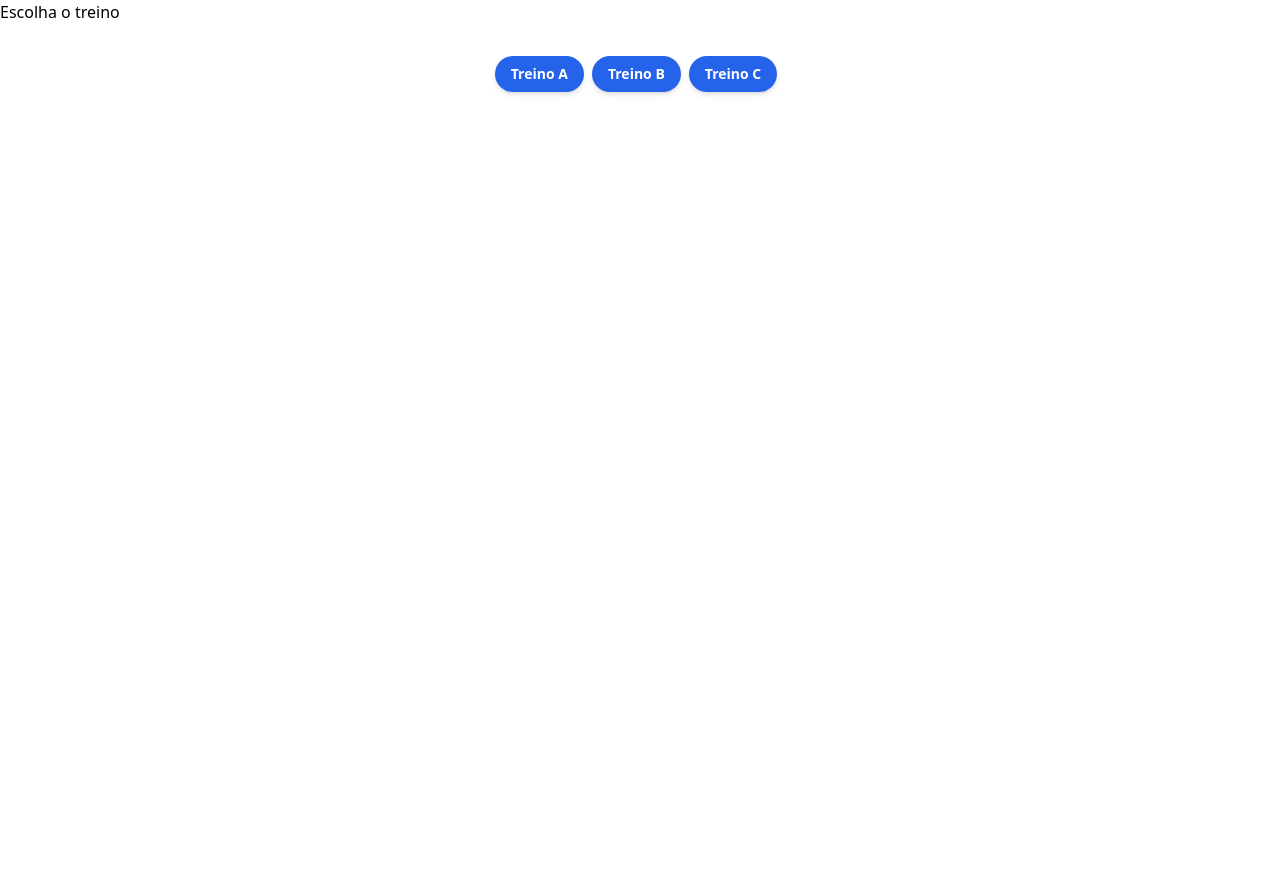
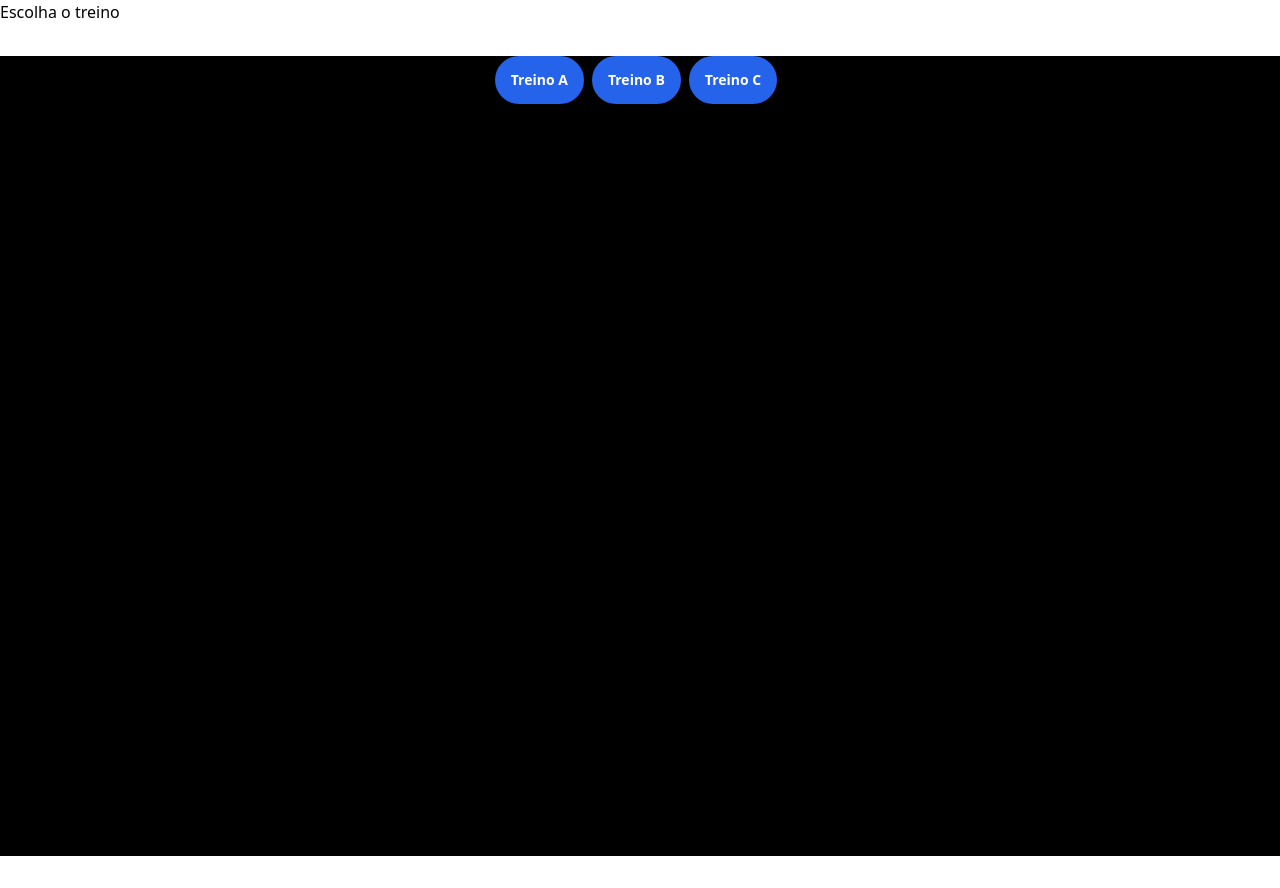
Before and after one commit to GabrielRodriguesMachado/gym, a React (Create React App) app: page / in a window 1280 px wide. Before the commit the page ends 800 px from the top, so only its background shows below. Built offline with nearby package versions, Linux system fonts and the light colour scheme.

Commit message:
modo black add na tela de escolha

```diff
--- a/src/App.js
+++ b/src/App.js
@@ -36,21 +36,21 @@ function App() {
       <h1>Escolha o treino</h1>
       {
         treinoSelecionado ? (
-      <div className="justify-center my-8 select-none flex">
+      <div className="justify-center my-8 select-none flex bg-black min-w-full min-h-screen">
         <button
           onClick={handleTreinoA}
-          className="py-2 px-4 shadow-md no-underline rounded-full bg-blue-600 text-white font-sans font-semibold text-sm border-blue btn-primary hover:text-white hover:bg-blue-light focus:outline-none active:shadow-none mr-2"
+          className="py-2 px-4 max-h-12 shadow-md no-underline rounded-full bg-blue-600 text-white font-sans font-semibold text-sm border-blue btn-primary hover:text-white hover:bg-blue-light focus:outline-none active:shadow-none mr-2"
         >Treino A</button>
         <button
           onClick={handleTreinoB}
-          className="py-2 px-4 shadow-md no-underline rounded-full bg-blue-600 text-white font-sans font-semibold text-sm border-blue btn-primary hover:text-white hover:bg-blue-light focus:outline-none active:shadow-none mr-2"
+          className="py-2 px-4 max-h-12 shadow-md no-underline rounded-full bg-blue-600 text-white font-sans font-semibold text-sm border-blue btn-primary hover:text-white hover:bg-blue-light focus:outline-none active:shadow-none mr-2"
         >Treino B</button>
         <button
           onClick={handleTreinoC}
-          className="py-2 px-4 shadow-md no-underline rounded-full bg-blue-600 text-white font-sans font-semibold text-sm border-blue btn-primary hover:text-white hover:bg-blue-light focus:outline-none active:shadow-none mr-2"
+          className="py-2 px-4 max-h-12 shadow-md no-underline rounded-full bg-blue-600 text-white font-sans font-semibold text-sm border-blue btn-primary hover:text-white hover:bg-blue-light focus:outline-none active:shadow-none mr-2"
         >Treino C</button>
       </div>) : (
-        <div className="max-w-sm rounded overflow-hidden shadow-lg bg-black min-w-full">
+        <div className="max-w-sm rounded overflow-hidden shadow-lg bg-black min-w-full min-h-screen">
           <p>{treino}</p>
             {treinoEscolhido.map((treino) => (
           <div key={treino.id} className="px-6 py-4">
```
